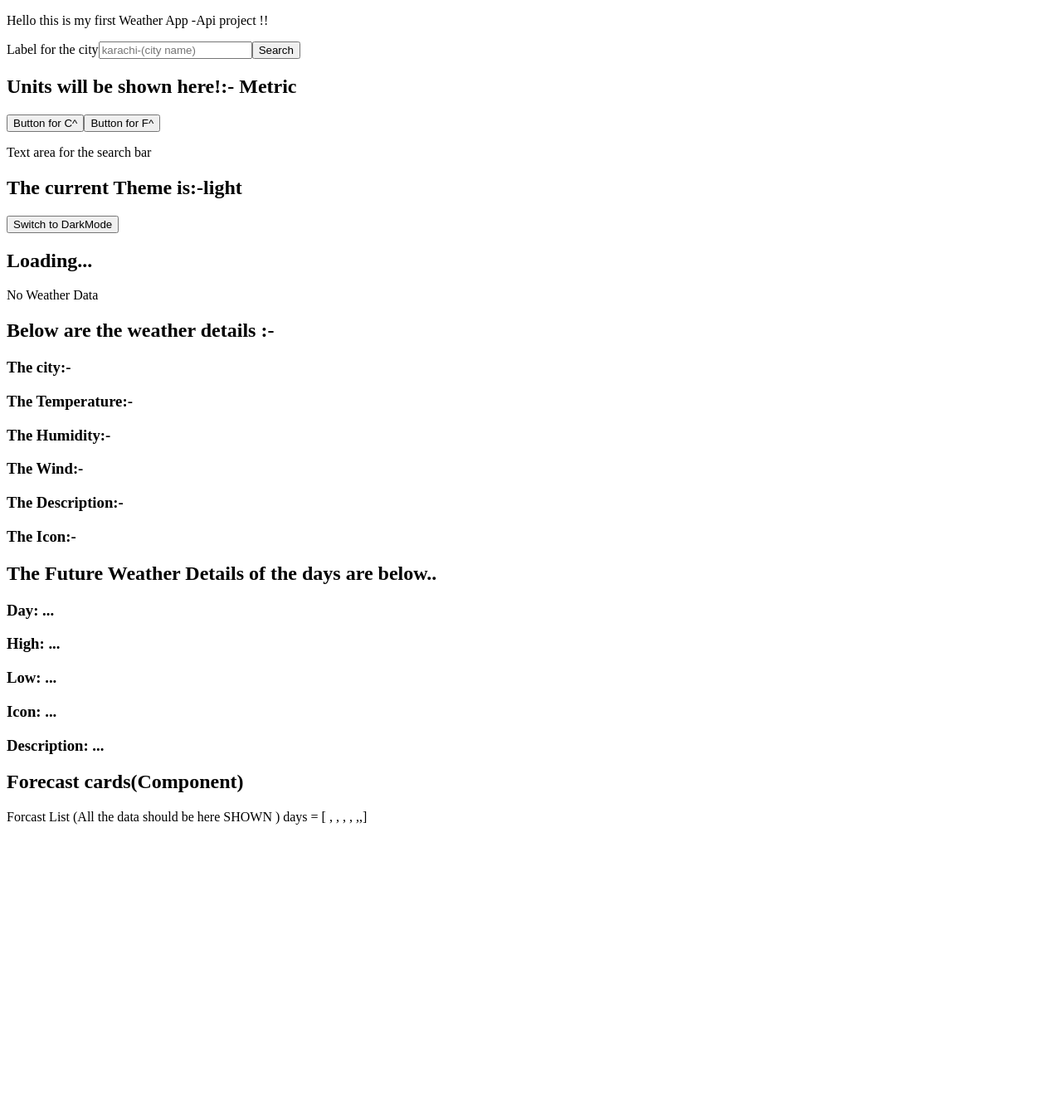
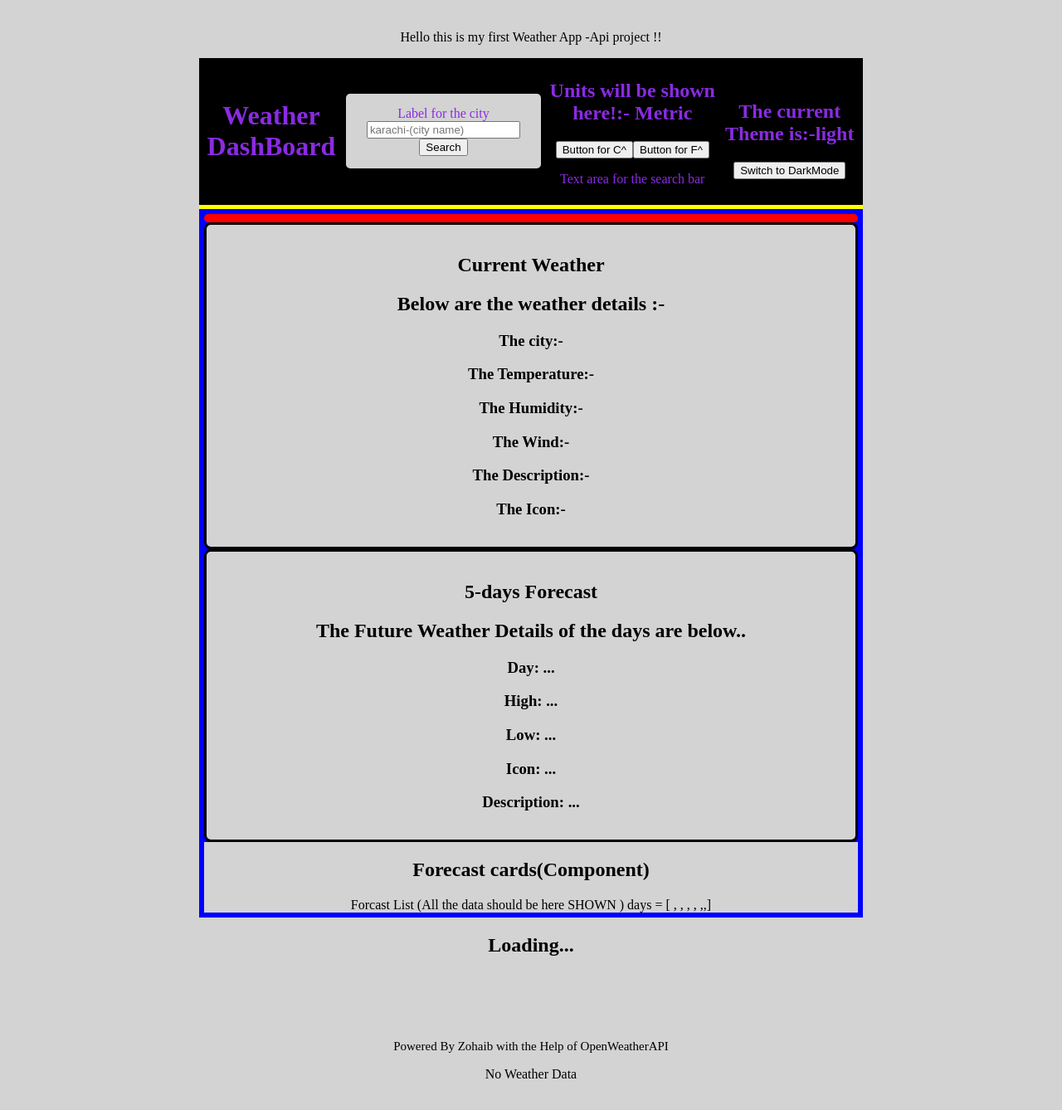
Before and after one commit to mszohaib/Weather_WebApp_AIProject, a React (Vite) app: page / in a window 1280 px wide. Shown: the whole page at 83% size. Before the commit the page ends 1002 px from the top, so only its background shows below. Built offline with nearby package versions, Linux system fonts and the light colour scheme.

Commit message:
Initial Styling general stlying done --

```diff
--- a/src/App.jsx
+++ b/src/App.jsx
@@ -6,8 +6,8 @@ import ForecastCard from "./components/ForecastCard";
 import Loader from "./components/Loader";
 import ThemeToggle from "./components/ThemeToggle";
 import WeatherNow from "./components/WeatherNow";
+import ForecastList from "./components/ForecastList";
 import appServices from "./services/appServices";
-import ForecastList from "./components/ForecastList";
 
 function App() {
   //declared all the states to stores
@@ -58,24 +58,50 @@ function App() {
   };
 
   return (
-    <>
+    <div className="App">
       {/* Displays all the things on the screen through the app file */}
       <p>Hello this is my first Weather App -Api project !!</p>
-      <SearchBar handleSearch={handleSearch} />
-      <ErrorBanner errorMessage={error} />
-      <UnitToggle units={units} onchangeUnits={handleUnitsChange} />
-      <ThemeToggle theme={theme} handleThemeChange={handleThemeChange} />
+
+      <header className="header">
+        <h1>Weather DashBoard</h1>
+        <SearchBar handleSearch={handleSearch} />
+        <UnitToggle units={units} onchangeUnits={handleUnitsChange} />
+        <ThemeToggle theme={theme} handleThemeChange={handleThemeChange} />
+      </header>
+
+      <main className="main">
+        <section className="errorbanner">
+          <ErrorBanner errorMessage={error} />
+        </section>
+
+        <section className="card">
+          <h1>Current Weather</h1>
+          <WeatherNow />
+        </section>
+
+        <section className="card">
+          <h1>5-days Forecast</h1>
+          <ForecastCard />
+        </section>
+
+        <section className="forecast-list">
+          <ForecastList />
+        </section>
+      </main>
+
       <Loader />
+
+      <footer className="footer">
+        Powered By Zohaib with the Help of OpenWeatherAPI
+      </footer>
+
       {/* Calling the Api and calling the weather and from there i am calling the main */}
       {currentWeather ? (
         <h1>{currentWeather.weather[0].main}</h1>
       ) : (
         <p>No Weather Data</p>
       )}
-      <WeatherNow />
-      <ForecastCard />
-      <ForecastList />
-    </>
+    </div>
   );
 }
 
--- a/src/main.jsx
+++ b/src/main.jsx
@@ -1,6 +1,8 @@
 import { StrictMode } from "react";
 import { createRoot } from "react-dom/client";
 import App from "./App";
+import "./style.css";
+
 createRoot(document.getElementById("root")).render(
   <StrictMode>
     <App />
--- a/src/style.css
+++ b/src/style.css
@@ -0,0 +1,60 @@
+/* Styling the general layout of th web as well */
+body {
+  background-color: lightgrey;
+  font-family: "Times New Roman", Times, serif;
+  margin: 0;
+  padding: 0;
+  text-align: center;
+}
+
+.App {
+  max-width: 800px;
+  padding: 20px;
+  margin: 0 auto; /*Topandbottom + left and right  */
+}
+/* Styling the header element in the app file- header  */
+.header {
+  color: blueviolet;
+  display: flex; /*To arrange header elements as flex items in row */
+  gap: 6px; /*Adding space between  the elements*/
+  align-items: center; /*Making the items in it vertically center*/
+  border-bottom: 5px solid yellow; /*Adding some border in the bottom element*/
+  background-color: black;
+  padding: 6px;
+}
+/* Styling the main element from the app file  */
+.main {
+  background-color: blue;
+  padding: 6px;
+}
+/* Styling the cards =>(WeatherNow and ForecastCard) */
+.card {
+  background-color: lightgrey;
+  padding: 15px;
+  border: 3px solid black; /**/
+  border-radius: 8px; /*To make the borders rounded of the elements*/
+}
+/* Styling the forecast list element in the app file */
+.forecast-list {
+  background-color: lightgray;
+  display: grid; /*To make it display in rows and columns 2D funcitonality*/
+  grid-template-columns: repeat(
+    auto-fit,
+    minmax(140px, 1fr)
+      /*1fr means to equally divide and give the left over spcace and add those space in the colums */
+  ); /*This fits according to screen and stacks the 5 cards into columns(screen small) and make as much columns as neded plus with 140px width and the one slice of the let over space for the next colums */
+}
+/* Adding styles for the error banners */
+.errorbanner {
+  background-color: red;
+  color: white;
+  font-weight: 20px;
+  padding: 5px;
+  border-radius: 15px; /*To round corner of the error banner when it shows*/
+}
+/* Styling the footer */
+.footer {
+  margin-top: 100px;
+  color: black;
+  font-size: 15px;
+}
```
